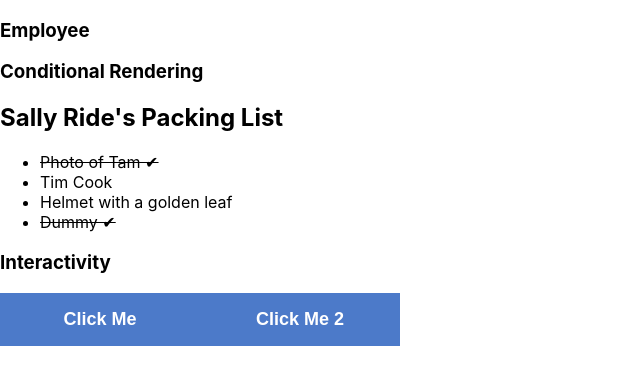
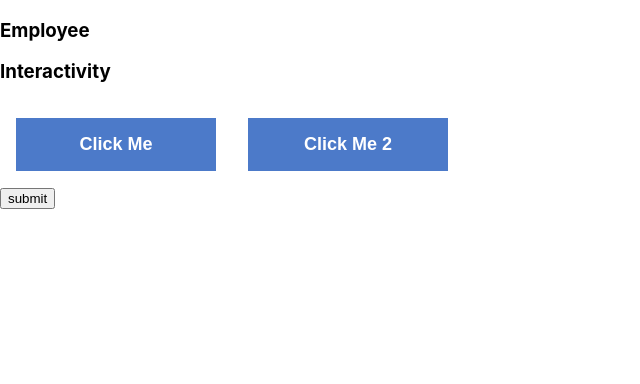
Before and after one commit to praveen-crypto/react-class, a React (Create React App) app: page / in a window 1280 px wide. Shown: the top 384 px of the page, without its empty margins (0-640 px from the left). Built offline with nearby package versions, Linux system fonts and the light colour scheme.

Commit message:
default events and propagation

```diff
--- a/src/App.js
+++ b/src/App.js
@@ -34,23 +34,42 @@ function App() {
       </h3>
 
       {/* Conditional Rendering */}
-      <h3>Conditional Rendering</h3>
-      <ConditionalRendering data={packingList} />
+      {/* <h3>Conditional Rendering</h3>
+      <ConditionalRendering data={packingList} /> */}
 
+      <div onClick={parentOnClick}>
+        <h3>Interactivity</h3>
+        <Button name="Click Me" onClick={onClick1} />
 
-      <h3>Interactivity</h3>
-      <Button name="Click Me" onClick={onClick1} />
+        <Button name="Click Me 2" onClick={onClick2} />
+      </div>
 
-      <Button name="Click Me 2" onClick={onClick2} />
+      <form>
+
+        <button type='submit' onClick={onClick1} >submit</button>
+      </form>
 
     </div>
 
   );
 }
 
-function onClick1() {
+function parentOnClick(e) {
+  console.log("Parent Clicked");
 
-  alert("Button 1 clicked!!");
+  // alert("Button 1 clicked!!");
+
+}
+
+function onClick1(e) {
+
+  e.stopPropagation();
+
+  e.preventDefault();
+
+  console.log("Click Me Button Clicked", e);
+
+  // alert("Button 1 clicked!!");
 
 }
 
--- a/src/components/button/button.css
+++ b/src/components/button/button.css
@@ -1,8 +1,7 @@
 
 .btn{
     width: 200px;
-    margin-left: auto;
-    margin-right: auto;
+
     text-align: center;
 
     font-size: large;
@@ -13,4 +12,7 @@
     color: white;
 
     border: none;
+
+    margin: 1rem;
+
 }
--- a/src/components/button/button.jsx
+++ b/src/components/button/button.jsx
@@ -9,7 +9,7 @@ function Button(props) {
 
     return (
         <>
-            <button className="btn" onClick={props.onClick} >
+            <button className="btn"  onClick={props.onClick} >
                 {props.name}
             </button>
         </>
```
